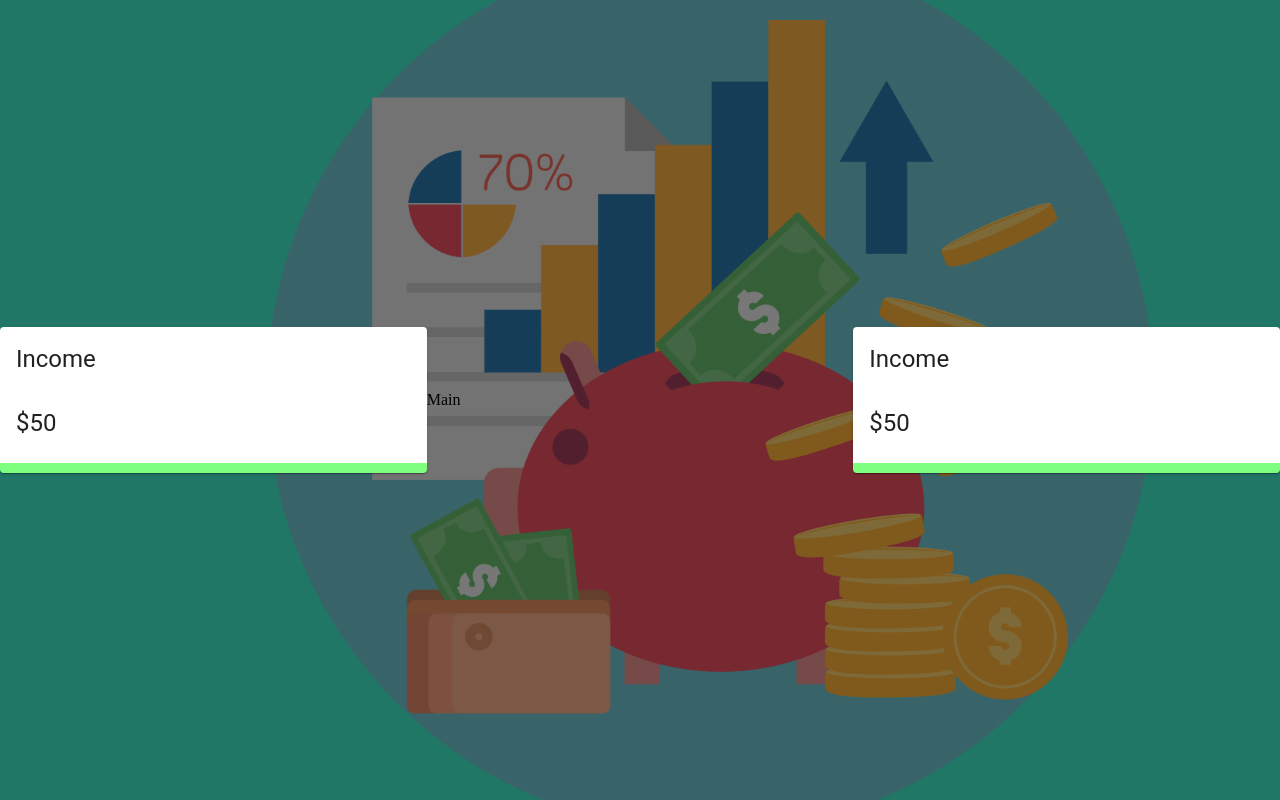
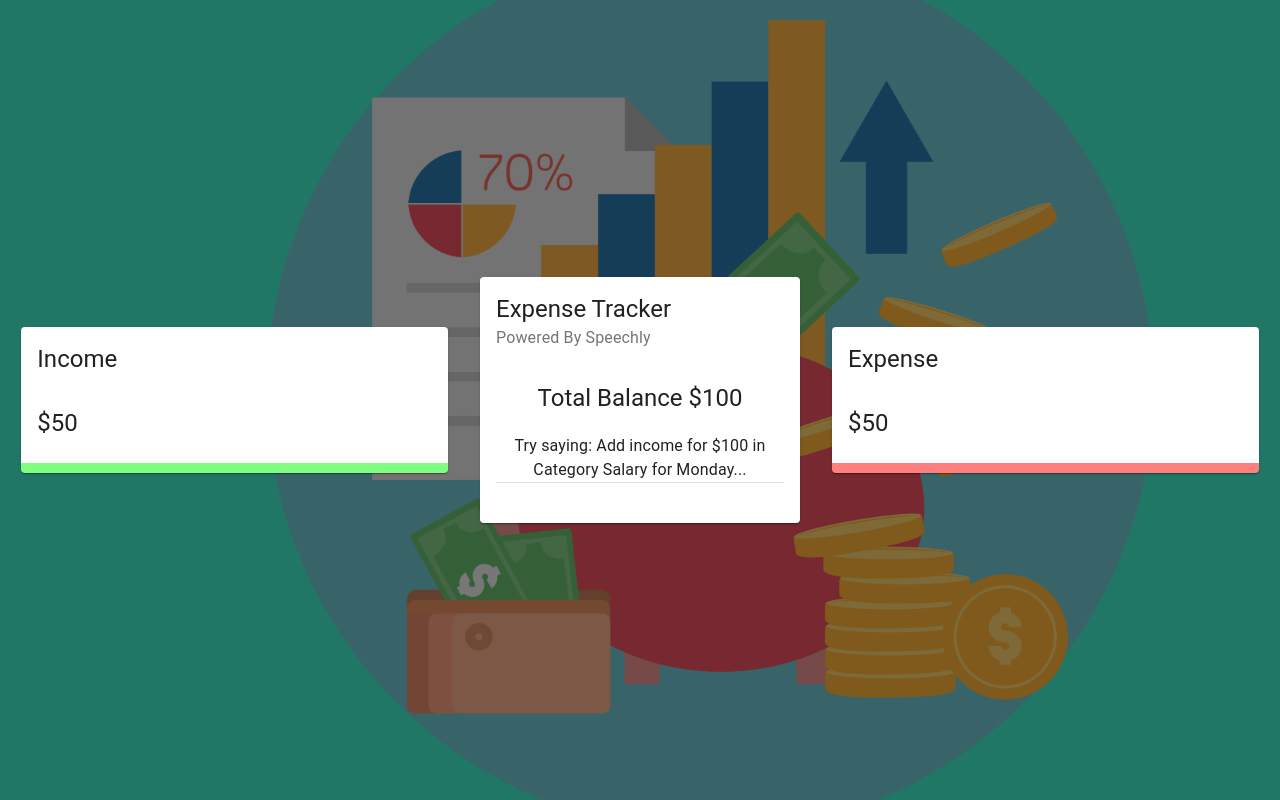
Before and after one commit to EhsanSaraee/expense-tracker-2, a React (Create React App) app: page / in a window 1280 px wide. Built offline with nearby package versions, Linux system fonts and the light colour scheme.

Commit message:
adding Main component

```diff
--- a/src/App.jsx
+++ b/src/App.jsx
@@ -1,7 +1,11 @@
 import { Grid } from '@material-ui/core';
 import Details from './components/Details/Details';
+import Main from './components/Main/Main';
+import useStyles from './styles';
 
 const App = () => {
+   const mui = useStyles();
+
    return (
       <Grid
          container
@@ -9,15 +13,16 @@
          alignItems="center"
          justifyContent="center"
          style={{ height: '100vh' }}
+         className={mui.grid}
       >
          <Grid item xs={12} sm={4}>
-            <Details />
+            <Details title="Income" />
+         </Grid>
+         <Grid item xs={12} sm={3}>
+            <Main />
          </Grid>
          <Grid item xs={12} sm={4}>
-            Main
-         </Grid>
-         <Grid item xs={12} sm={4}>
-            <Details />
+            <Details title="Expense" />
          </Grid>
       </Grid>
    );
--- a/src/components/Details/Details.jsx
+++ b/src/components/Details/Details.jsx
@@ -2,12 +2,12 @@
 // import { Doughnut } from 'react-chartjs-2';
 import useStyles from './styles';
 
-const Details = () => {
+const Details = ({ title }) => {
    const mui = useStyles();
 
    return (
-      <Card className={mui.income}>
-         <CardHeader title="Income" />
+      <Card className={title === 'Income' ? mui.income : mui.expense}>
+         <CardHeader title={title} />
          <CardContent>
             <Typography variant="h5">$50</Typography>
             {/* <Doughnut data="DATA" /> */}
--- /dev/null
+++ b/src/components/Main/Main.jsx
@@ -0,0 +1,43 @@
+import {
+   Card,
+   CardHeader,
+   CardContent,
+   Typography,
+   Divider,
+   Grid,
+} from '@material-ui/core';
+import useStyles from './styles';
+
+const Main = () => {
+   const mui = useStyles();
+
+   return (
+      <Card className={mui.root}>
+         <CardHeader title="Expense Tracker" subheader="Powered By Speechly" />
+         <CardContent>
+            <Typography align="center" variant="h5">
+               Total Balance $100
+            </Typography>
+            <Typography
+               align="center"
+               variant="subtitle1"
+               style={{ lineHeight: '1.5em', marginTop: '20px' }}
+            >
+               {/* InfoCard */}
+               Try saying: Add income for $100 in Category Salary for Monday...
+            </Typography>
+            <Divider />
+            {/* Form */}
+         </CardContent>
+         <CardContent className={mui.cartContent}>
+            <Grid container spacing={2}>
+               <Grid item xs={12}>
+                  {/* List */}
+               </Grid>
+            </Grid>
+         </CardContent>
+      </Card>
+   );
+};
+
+export default Main;
--- /dev/null
+++ b/src/components/Main/styles.js
@@ -0,0 +1,24 @@
+import { makeStyles } from '@material-ui/core/styles';
+
+export default makeStyles((theme) => ({
+   media: {
+      height: 0,
+      paddingTop: '56.25%', // 16:9
+   },
+   expand: {
+      transform: 'rotate(0deg)',
+      marginLeft: 'auto',
+      transition: theme.transitions.create('transform', {
+         duration: theme.transitions.duration.shortest,
+      }),
+   },
+   expandOpen: {
+      transform: 'rotate(180deg)',
+   },
+   cartContent: {
+      paddingTop: 0,
+   },
+   divider: {
+      margin: '20px 0',
+   },
+}));
--- /dev/null
+++ b/src/styles.js
@@ -0,0 +1,30 @@
+import { makeStyles } from '@material-ui/core/styles';
+
+export default makeStyles((theme) => ({
+   desktop: {
+      [theme.breakpoints.up('sm')]: {
+         display: 'none',
+      },
+   },
+   mobile: {
+      [theme.breakpoints.down('sm')]: {
+         display: 'none',
+      },
+   },
+   main: {
+      [theme.breakpoints.up('sm')]: {
+         paddingBottom: '5%',
+      },
+   },
+   last: {
+      [theme.breakpoints.down('sm')]: {
+         paddingBottom: '200px',
+         marginBottom: theme.spacing(3),
+      },
+   },
+   grid: {
+      '& > *': {
+         margin: theme.spacing(2),
+      },
+   },
+}));
```
